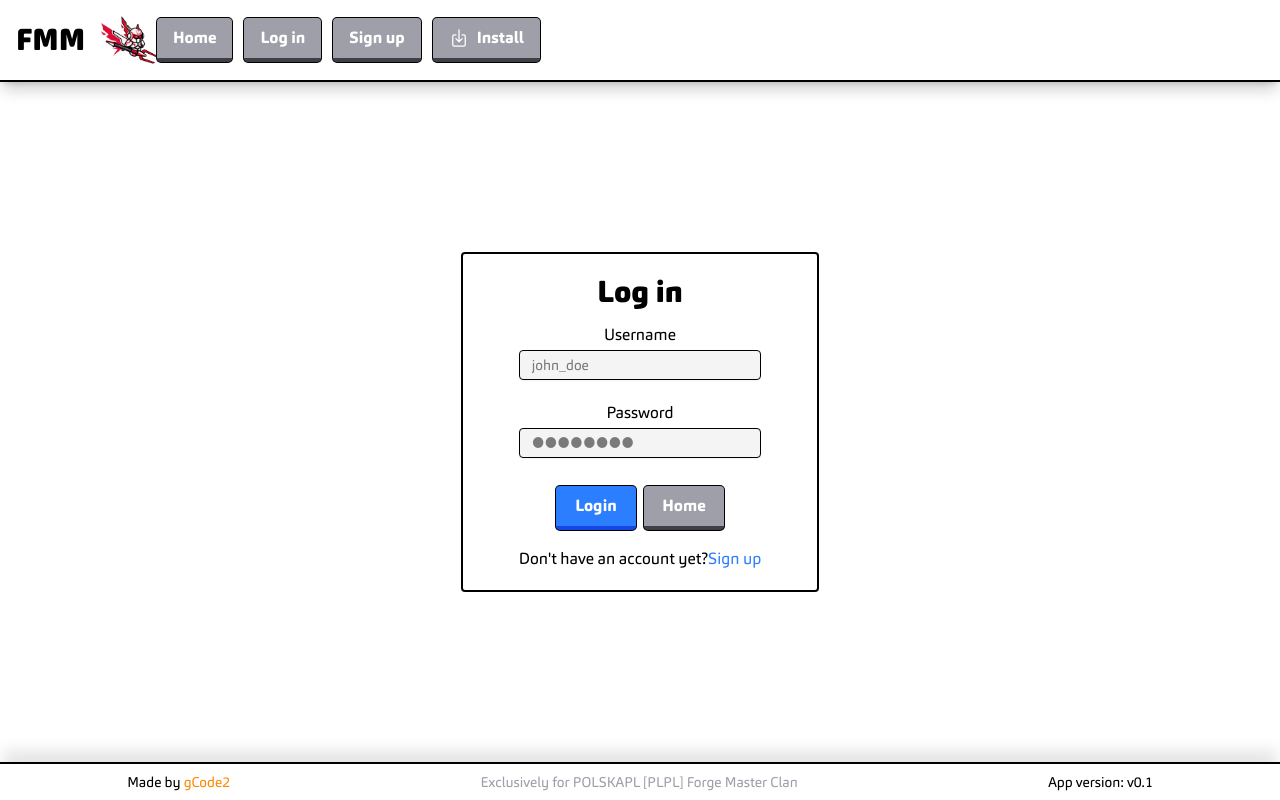
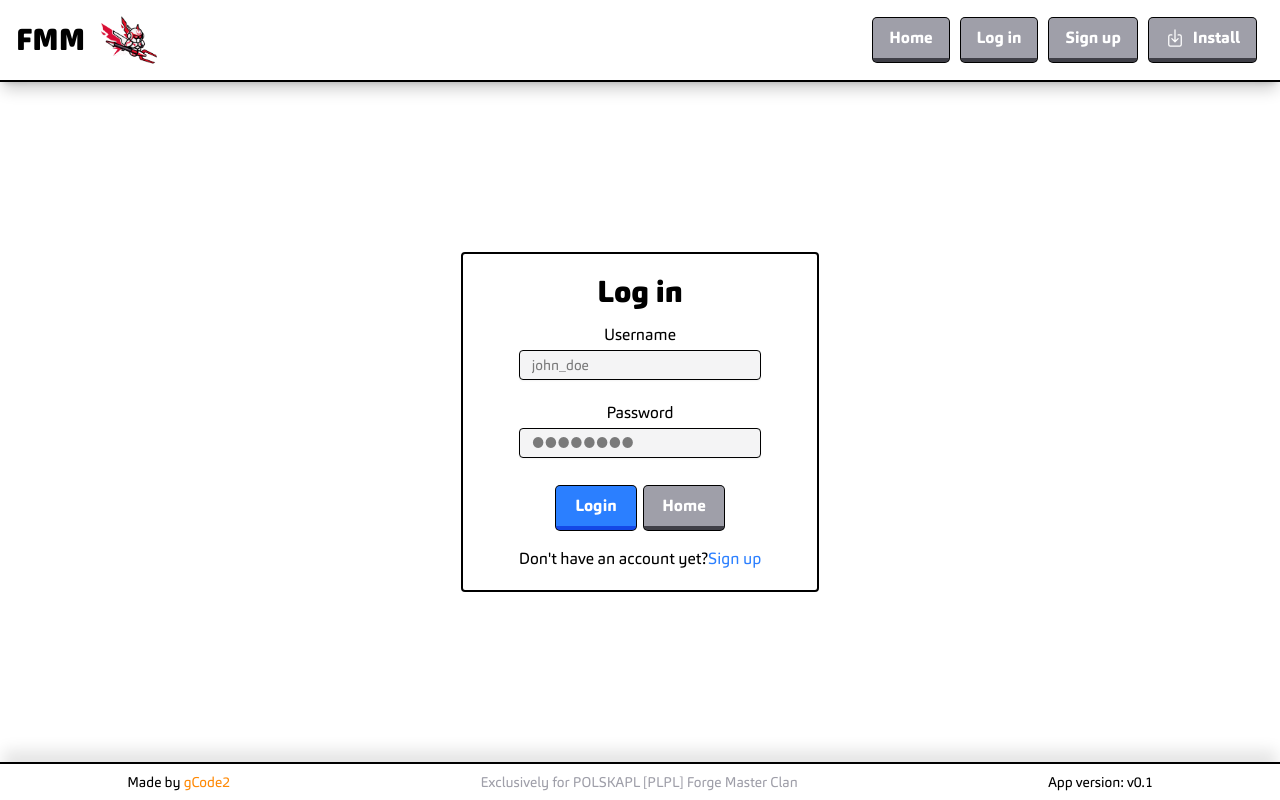
Before and after one commit to gCode2/forge-master-metrics, a React (Vite) app: page /login in a window 1280 px wide. Built offline with nearby package versions, Linux system fonts and the light colour scheme; no server answers.

Commit message:
fix(navigation): fix navigation display on desktop

```diff
--- a/src/components/layout/AppHeader.tsx
+++ b/src/components/layout/AppHeader.tsx
@@ -16,7 +16,7 @@ function AppHeader() {
                     <img src={applogo} alt="Logo" className="w-12 h-12 md:w-18 md:h-18 p-1 md:p-2" />
                 </div>
 
-                <div className="flex w-full">
+                <div className="flex flex-col sm:flex-row w-full justify-start sm:justify-end">
                     <AppNavigation
                         isMenuOpened={isMenuOpened}
                         setMenuOpened={setMenuOpened}
--- a/src/components/players/DetailedPlayersList.tsx
+++ b/src/components/players/DetailedPlayersList.tsx
@@ -134,7 +134,7 @@ function DetailedPlayersList({
                                             border-2 border-black
                                             px-1 py-2
                                             text-center text-white
-                                            rounded-md sticky top-14
+                                            rounded-md sticky top-14.5
                                         `}
                                     >
                                         <div className="flex items-center justify-between gap-1">
```
